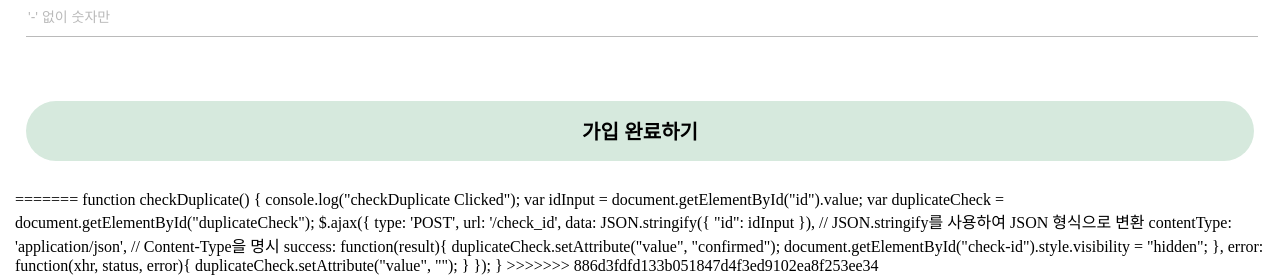
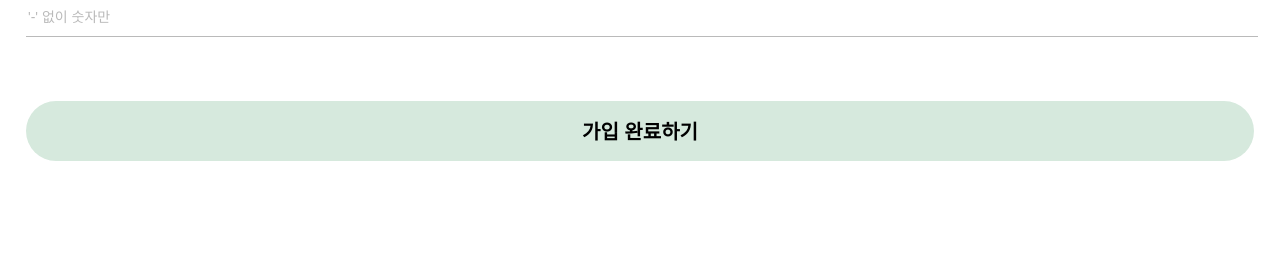
Before and after one commit to ewha-osp-doh/ewha-market, a Flask app: page /signup in a window 1280 px wide. Shown: the part 956-1231 px from the top of the page. After the commit the page ends 1117 px from the top, so only its background shows below. Run offline with Flask 3, Linux system fonts and the light colour scheme; some libraries are stand-ins or nearby versions.

Commit message:
Update sign_up.html

```diff
--- a/templates/sign_up.html
+++ b/templates/sign_up.html
@@ -124,30 +124,6 @@
     </main>
     <script src="../static/js/sign_up.js"></script>
       <script>
-<<<<<<< HEAD
-          function checkDuplicate() {
-              console.log("checkDuplicate Clicked");
-              var idInput= document.getElementById("id").value;
-              var duplicateCheck = document.getElementById("duplicateCheck");
-
-              $.ajax({
-                  type : 'POST',
-                  url : '/check_id',
-                        data : {
-                            id:idInput                       <!--{key : "value"}-->
-                        },
-                        success : function(result){
-                            duplicateCheck.setAttribute("value", "confirmed");
-                            document.getElementById("check-id").style.visibility = "hidden";
-                        },
-                        error : function(xtr,status,error){
-                            duplicateCheck.setAttribute("value", "");
-                        }
-                });
-          }
-
-      </script>
-=======
         function checkDuplicate() {
             console.log("checkDuplicate Clicked");
             var idInput = document.getElementById("id").value;
@@ -168,7 +144,5 @@
             });
         }
     </script>
-
->>>>>>> 886d3fdfd133b051847d4f3ed9102ea8f253ee34
   </body>
 </html>
```
